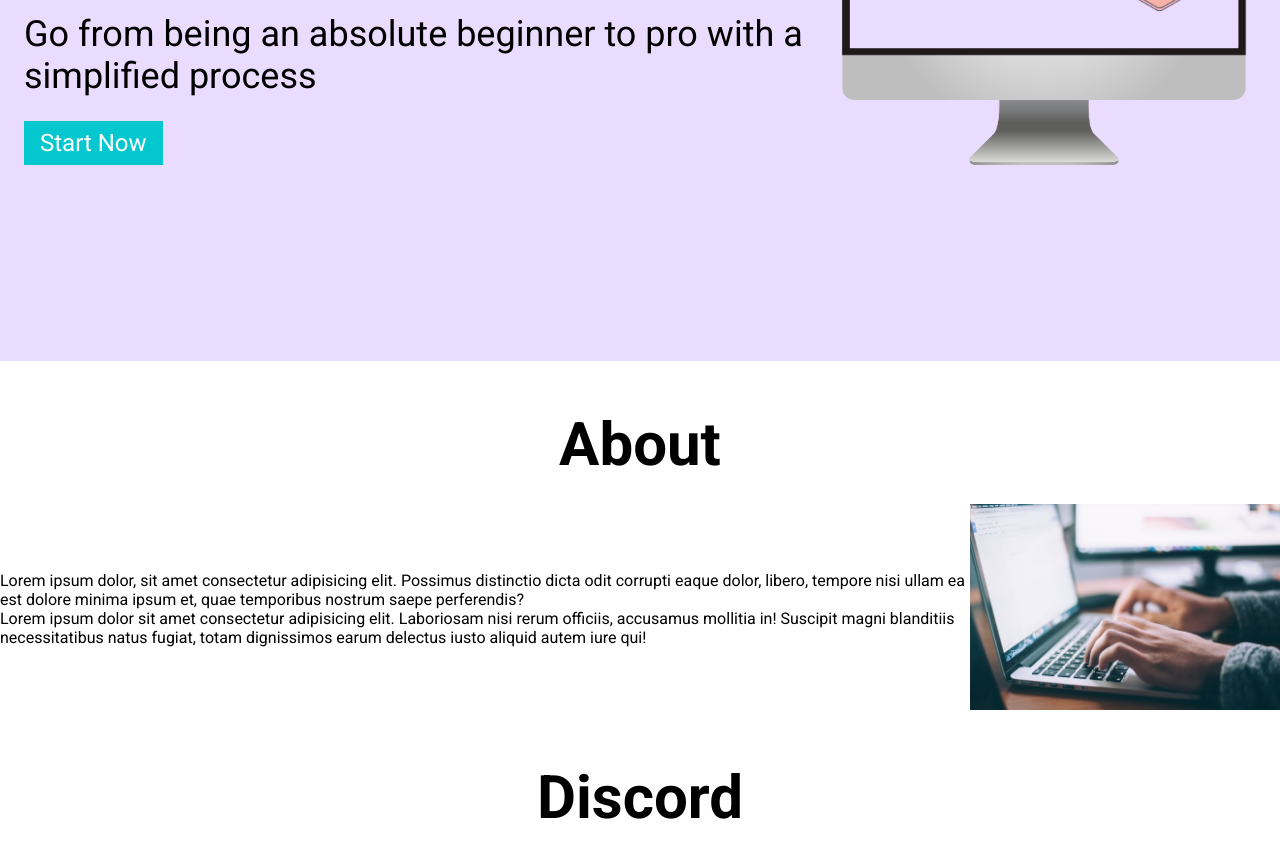
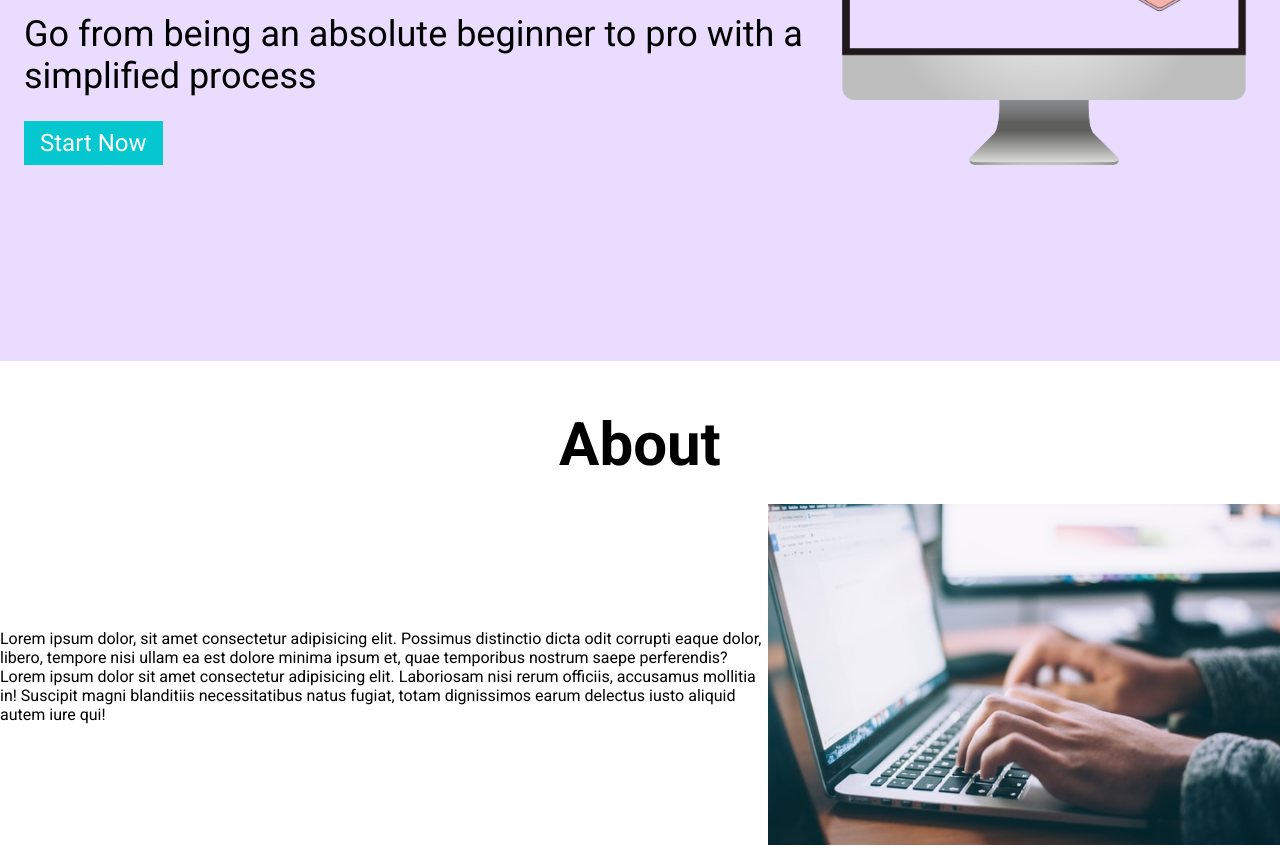
Before and after one commit to WilliamGiammona/html-project, a plain HTML site: page index.html in a window 1280 px wide. Shown: the part 439-1294 px from the top of the page. Drawn offline with Linux system fonts and the light colour scheme.

Commit message:
adjusted width for paragraph in about

```diff
--- a/style.css
+++ b/style.css
@@ -94,3 +94,7 @@ h2 {
 img {
   width: 100%;
 }
+
+.section__description--wrapper {
+  width: 60%;
+}
```
